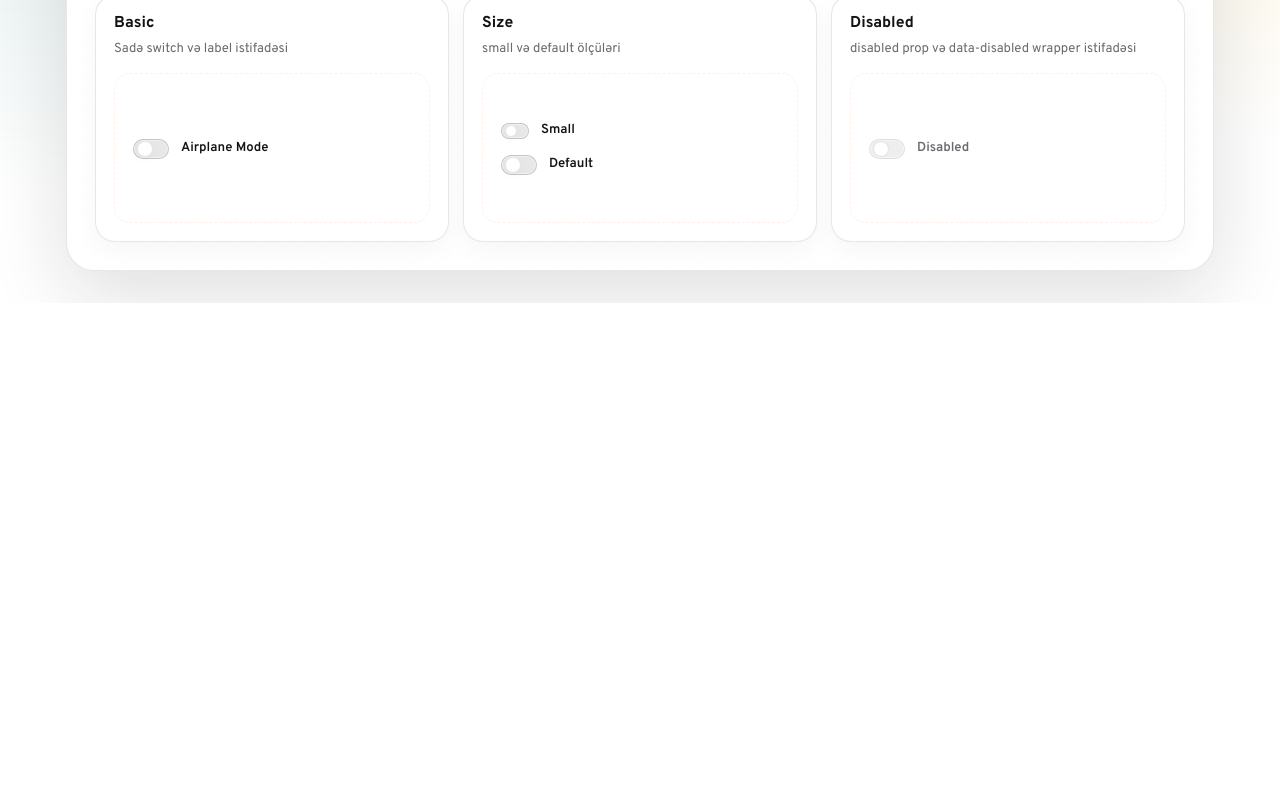
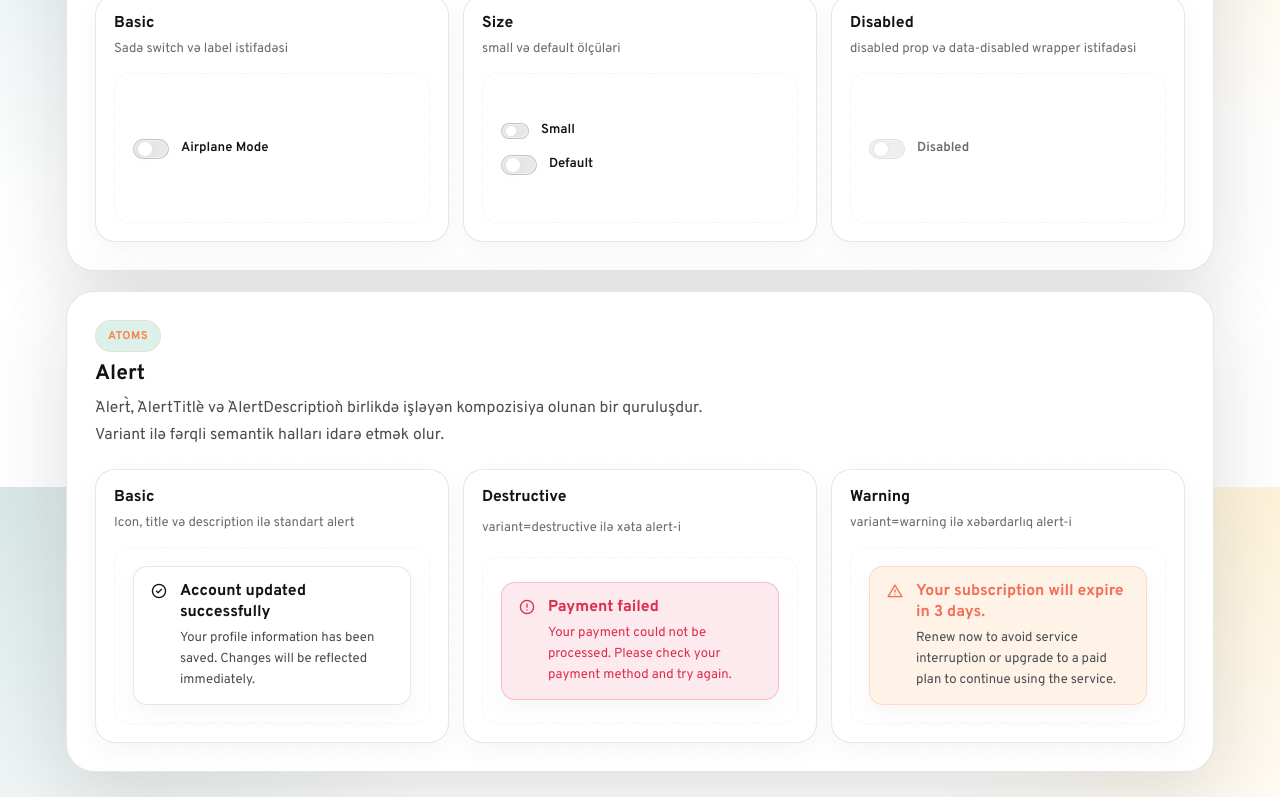
Before and after one commit to Reziphay/nextjs-app, a Next.js app: page /lib in a window 1280 px wide. Shown: the part 3513-4310 px from the top of the page. Before the commit the page ends 3816 px from the top, so only its background shows below. Built offline with nearby package versions, Linux system fonts and the light colour scheme; no server answers.

Commit message:
feat: add Alert component with variant support and showcase in component library

```diff
--- /dev/null
+++ b/src/components/atoms/alert/alert.module.css
@@ -0,0 +1,68 @@
+.alert {
+  --alert-border: var(--app-border-soft);
+  --alert-bg: var(--app-bg-surface-strong);
+  --alert-accent: var(--app-text-strong);
+  --alert-text: var(--app-text-muted);
+  width: min(100%, 32rem);
+  display: grid;
+  grid-template-columns: auto 1fr;
+  gap: 0.857rem;
+  align-items: flex-start;
+  padding: 1rem 1.143rem;
+  border: 1px solid var(--alert-border);
+  border-radius: 1rem;
+  background: var(--alert-bg);
+  color: var(--alert-accent);
+  box-shadow: 0 0.571rem 1.714rem var(--app-shadow-card-soft);
+}
+
+.default {
+  --alert-border: var(--app-border-soft);
+  --alert-bg: var(--app-bg-surface-strong);
+  --alert-accent: var(--app-text-strong);
+  --alert-text: var(--app-text-muted);
+}
+
+.destructive {
+  --alert-border: var(--app-error-border);
+  --alert-bg: var(--app-error-bg);
+  --alert-accent: var(--app-error);
+  --alert-text: var(--app-error);
+}
+
+.warning {
+  --alert-border: var(--app-warning-border);
+  --alert-bg: var(--app-warning-bg);
+  --alert-accent: var(--app-warning-strong);
+  --alert-text: var(--app-text-muted);
+}
+
+.iconWrap {
+  display: inline-flex;
+  align-items: center;
+  justify-content: center;
+  padding-top: 0.071rem;
+  color: currentColor;
+}
+
+.content {
+  display: grid;
+  gap: 0.286rem;
+}
+
+.title {
+  color: var(--alert-accent);
+  font-size: var(--font-size-medium);
+  font-weight: 700;
+  line-height: 1.35;
+}
+
+.description {
+  color: var(--alert-text);
+  font-size: var(--font-size-small);
+  line-height: 1.6;
+}
+
+.iconGlyph {
+  color: currentColor;
+}
--- /dev/null
+++ b/src/components/atoms/alert/alert.tsx
@@ -0,0 +1,63 @@
+import type { HTMLAttributes } from "react";
+import { Icon } from "@/components/icon";
+import styles from "./alert.module.css";
+
+type AlertVariant = "default" | "destructive" | "warning";
+
+type AlertProps = HTMLAttributes<HTMLDivElement> & {
+  icon?: string;
+  variant?: AlertVariant;
+};
+
+type AlertTitleProps = HTMLAttributes<HTMLDivElement>;
+
+type AlertDescriptionProps = HTMLAttributes<HTMLParagraphElement>;
+
+function joinClassNames(...classNames: Array<string | undefined>) {
+  return classNames.filter(Boolean).join(" ");
+}
+
+export function Alert({
+  children,
+  className,
+  icon,
+  role = "alert",
+  variant = "default",
+  ...props
+}: AlertProps) {
+  return (
+    <div
+      role={role}
+      className={joinClassNames(styles.alert, styles[variant], className)}
+      {...props}
+    >
+      {icon ? (
+        <span className={styles.iconWrap} aria-hidden="true">
+          <Icon
+            icon={icon}
+            size={18}
+            color="current"
+            className={styles.iconGlyph}
+          />
+        </span>
+      ) : null}
+
+      <div className={styles.content}>{children}</div>
+    </div>
+  );
+}
+
+export function AlertTitle({ className, ...props }: AlertTitleProps) {
+  return (
+    <div className={joinClassNames(styles.title, className)} {...props} />
+  );
+}
+
+export function AlertDescription({
+  className,
+  ...props
+}: AlertDescriptionProps) {
+  return (
+    <p className={joinClassNames(styles.description, className)} {...props} />
+  );
+}
--- /dev/null
+++ b/src/components/atoms/alert/index.ts
@@ -0,0 +1 @@
+export { Alert, AlertDescription, AlertTitle } from "./alert";
--- a/src/components/atoms/index.ts
+++ b/src/components/atoms/index.ts
@@ -1,3 +1,4 @@
+export { Alert, AlertDescription, AlertTitle } from "./alert";
 export { Button } from "./button";
 export { Checkbox } from "./checkbox";
 export {
--- a/src/components/index.ts
+++ b/src/components/index.ts
@@ -1,4 +1,7 @@
 export {
+  Alert,
+  AlertDescription,
+  AlertTitle,
   Button,
   Checkbox,
   Field,
--- a/src/components/templates/component-library-page/component-library-page.module.css
+++ b/src/components/templates/component-library-page/component-library-page.module.css
@@ -209,6 +209,10 @@
   gap: 1rem;
 }
 
+.alertShowcase {
+  width: min(100%, 32rem);
+}
+
 .iconGrid {
   display: grid;
   grid-template-columns: repeat(auto-fit, minmax(10.5rem, 1fr));
--- a/src/components/templates/component-library-page/component-library-page.tsx
+++ b/src/components/templates/component-library-page/component-library-page.tsx
@@ -1,5 +1,8 @@
 import type { ReactNode } from "react";
 import {
+  Alert,
+  AlertDescription,
+  AlertTitle,
   Button,
   Checkbox,
   Field,
@@ -482,6 +485,70 @@ export function ComponentLibraryPage() {
             </ShowcaseCard>
           </div>
         </section>
+
+        <section className={styles.section}>
+          <div className={styles.sectionHeader}>
+            <span className={styles.sectionEyebrow}>Atoms</span>
+            <h2>Alert</h2>
+            <p>
+              `Alert`, `AlertTitle` və `AlertDescription` birlikdə işləyən
+              kompozisiya olunan bir quruluşdur. Variant ilə fərqli semantik
+              halları idarə etmək olur.
+            </p>
+          </div>
+
+          <div className={styles.cardGrid}>
+            <ShowcaseCard
+              title="Basic"
+              description="Icon, title və description ilə standart alert"
+            >
+              <Alert
+                className={styles.alertShowcase}
+                icon="check_circle"
+              >
+                <AlertTitle>Account updated successfully</AlertTitle>
+                <AlertDescription>
+                  Your profile information has been saved. Changes will be
+                  reflected immediately.
+                </AlertDescription>
+              </Alert>
+            </ShowcaseCard>
+
+            <ShowcaseCard
+              title="Destructive"
+              description="variant=destructive ilə xəta alert-i"
+            >
+              <Alert
+                variant="destructive"
+                className={styles.alertShowcase}
+                icon="error"
+              >
+                <AlertTitle>Payment failed</AlertTitle>
+                <AlertDescription>
+                  Your payment could not be processed. Please check your
+                  payment method and try again.
+                </AlertDescription>
+              </Alert>
+            </ShowcaseCard>
+
+            <ShowcaseCard
+              title="Warning"
+              description="variant=warning ilə xəbərdarlıq alert-i"
+            >
+              <Alert
+                variant="warning"
+                className={styles.alertShowcase}
+                icon="warning"
+              >
+                <AlertTitle>Your subscription will expire in 3 days.</AlertTitle>
+                <AlertDescription>
+                  Renew now to avoid service interruption or upgrade to a paid
+                  plan to continue using the service.
+                </AlertDescription>
+              </Alert>
+            </ShowcaseCard>
+          </div>
+        </section>
       </div>
     </main>
   );
```
